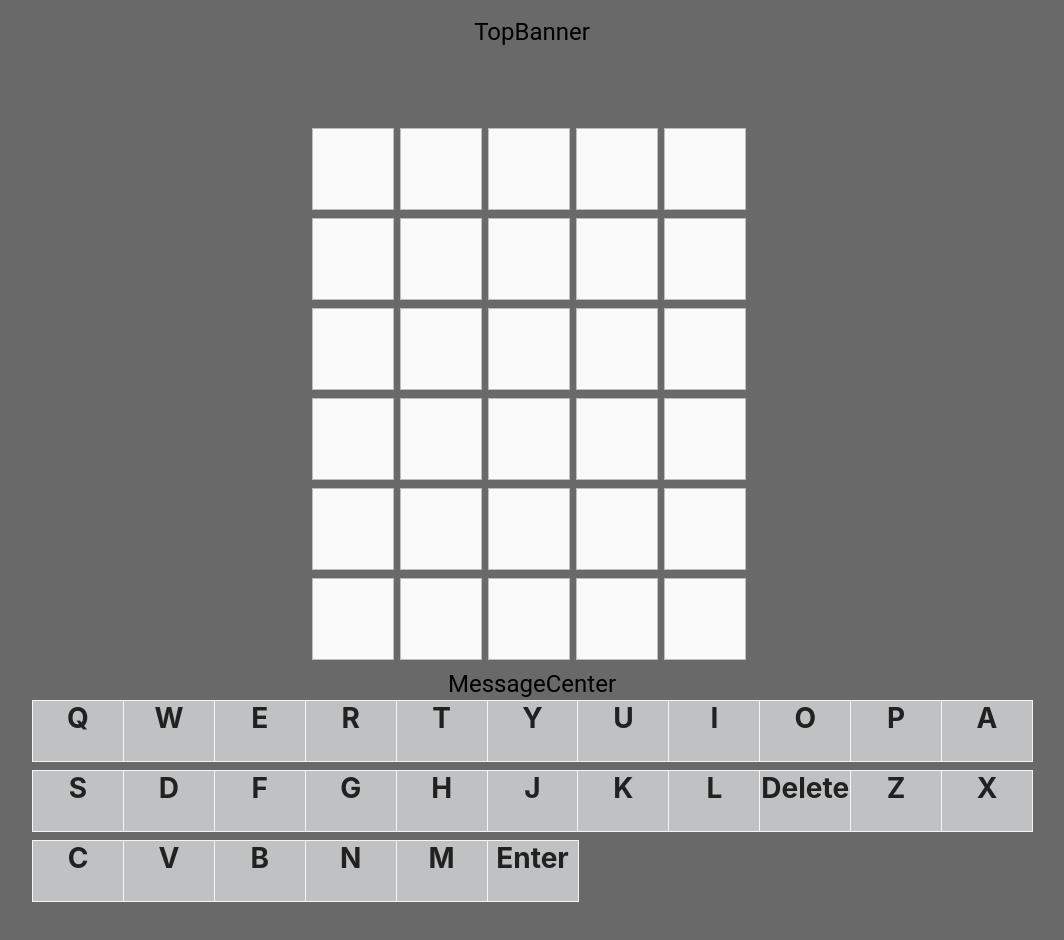
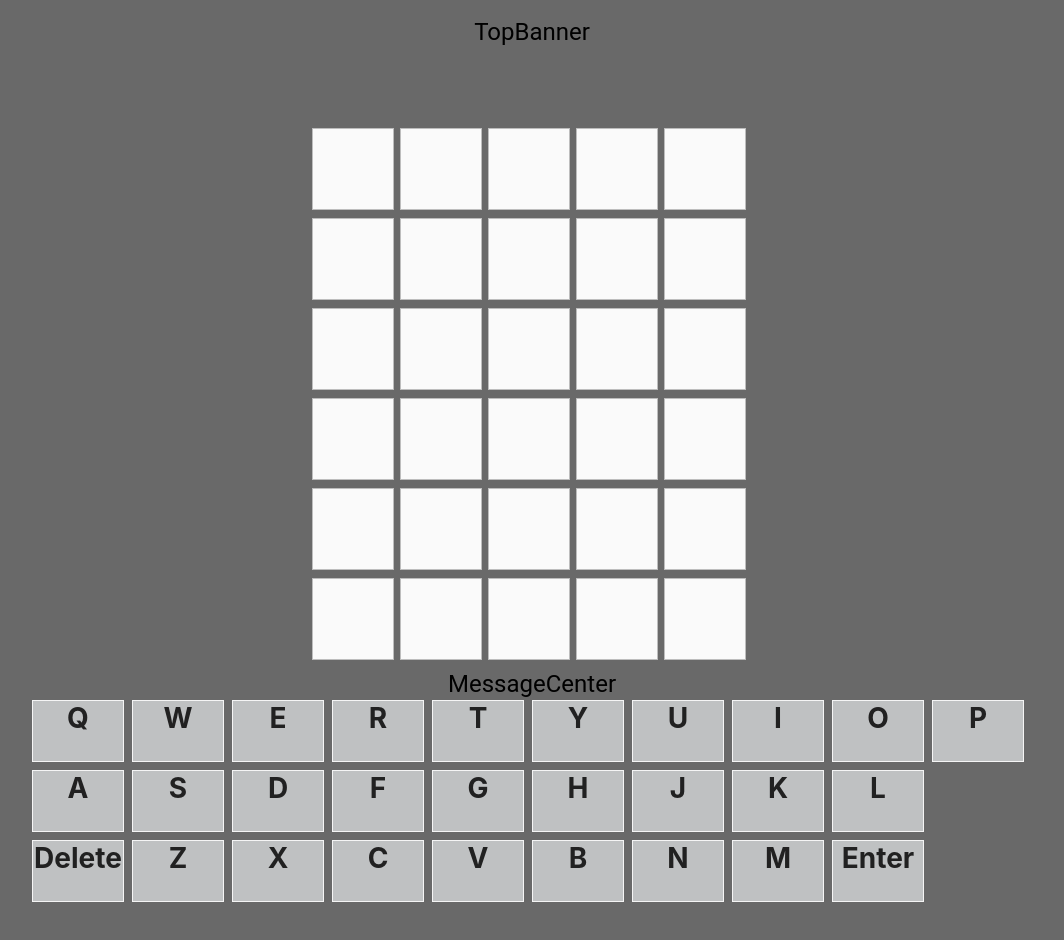
Before and after one commit to LeHast/CS470_Project_2, a React (Create React App) app: page / in a window 1280 px wide. Shown: the top 940 px of the page, without its empty margins (108-1172 px from the left). Built offline with nearby package versions, Linux system fonts and the light colour scheme.

Commit message:
Keyboard Fix

```diff
--- a/src/page/Keyboard.js
+++ b/src/page/Keyboard.js
@@ -39,12 +39,12 @@ const Keyboard = (props) => {
 
     return (
         <Fragment>
-            <Grid  container columns={11}  // hard-coded value -- this is the number of demo keys
+            <Grid  container columns={10}  // hard-coded value -- this is the number of demo keys
                 sx={{
-                    width: 5 * keyboardBoxSizes.width + (KeysRow1Num - 1) * keyboardRowsHGap + 200,
+                    width: 5 * keyboardBoxSizes.width + (KeysRow1Num - 1) * keyboardRowsHGap + 300,
                 }}>
                 {
-                    keyboard.map((keyAttributes, idx) =>
+                    keyboard.slice(0,10).map((keyAttributes, idx) =>
                         <Grid item
                             key={idx}
                             xs={1}
@@ -55,6 +55,42 @@ const Keyboard = (props) => {
                     )
                 }
             </Grid>
+
+            <Grid  container columns={10}  // hard-coded value -- this is the number of demo keys
+                sx={{
+                    width: 5 * keyboardBoxSizes.width + (KeysRow1Num - 1) * keyboardRowsHGap + 300,
+                }}>
+                {
+                    keyboard.slice(10,19).map((keyAttributes, idx) =>
+                        <Grid item
+                            key={idx}
+                            xs={1}
+                            sx={{mb: 1}}
+                            onClick={() => onClickCallback(keyAttributes)}>
+                            <KeyboardLetterBox keyAttributes={keyAttributes}/>
+                        </Grid>
+                    )
+                }
+            </Grid>
+
+            <Grid  container columns={10}  // hard-coded value -- this is the number of demo keys
+                sx={{
+                    width: 5 * keyboardBoxSizes.width + (KeysRow1Num - 1) * keyboardRowsHGap + 300,
+                }}>
+                {
+                    keyboard.slice(19,KeysRow1Num).map((keyAttributes, idx) =>
+                        <Grid item
+                            key={idx}
+                            xs={1}
+                            sx={{mb: 1}}
+                            onClick={() => onClickCallback(keyAttributes)}>
+                            <KeyboardLetterBox keyAttributes={keyAttributes}/>
+                        </Grid>
+                    )
+                }
+            </Grid>
+
+
         </Fragment>
     )
 }
```
